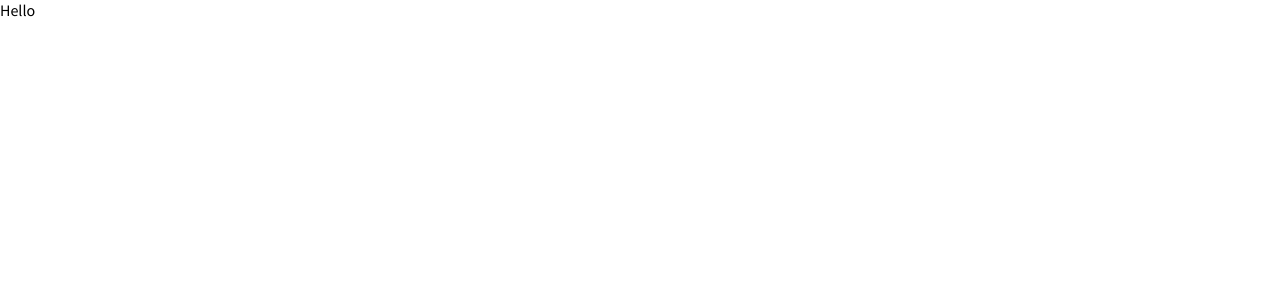
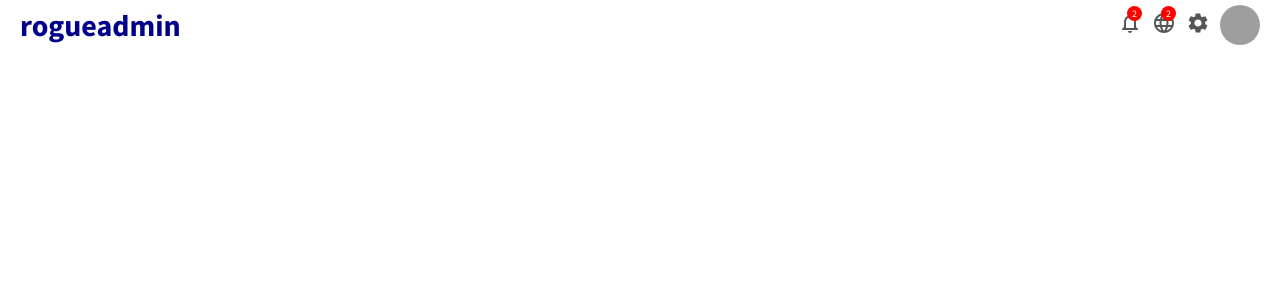
Before and after one commit to sweedalgharshi/admin-panel, a React (Create React App) app: page / in a window 1280 px wide. Shown: the top 300 px of the page. Built offline with nearby package versions, Linux system fonts and the light colour scheme; grey boxes are pictures that could not be loaded.

Commit message:
added topbar styling and skeleton

```diff
--- a/src/App.js
+++ b/src/App.js
@@ -1,7 +1,12 @@
 import "./App.css";
+import Topbar from "./components/topbar/Topbar";
 
 function App() {
-  return <div className="App">Hello</div>;
+  return (
+    <div>
+      <Topbar />
+    </div>
+  );
 }
 
 export default App;
--- /dev/null
+++ b/src/components/topbar/Topbar.jsx
@@ -0,0 +1,35 @@
+import React from "react";
+import "./topbar.css";
+import { NotificationsNone, Language, Settings } from "@mui/icons-material";
+
+function Topbar() {
+  return (
+    <div className="topbar">
+      <div className="topbar-wrapper">
+        <div className="top-left">
+          <span className="logo">rogueadmin</span>
+        </div>
+        <div className="topbar-right">
+          <div className="topbar-icon-container">
+            <NotificationsNone />
+            <span className="top-icon-badge">2</span>
+          </div>
+          <div className="topbar-icon-container">
+            <Language />
+            <span className="top-icon-badge">2</span>
+          </div>
+          <div className="topbar-icon-container">
+            <Settings />
+          </div>
+          <img
+            src="https://images.pexels.com/photos/1526814/pexels-photo-1526814.jpeg?auto=compress&cs=tinysrgb&dpr=2&w=500"
+            alt="logo"
+            className="top-avatar"
+          />
+        </div>
+      </div>
+    </div>
+  );
+}
+
+export default Topbar;
--- /dev/null
+++ b/src/components/topbar/topbar.css
@@ -0,0 +1,57 @@
+.topbar {
+  width: 100%;
+  height: 50px;
+  background-color: white;
+  position: sticky;
+  top: 0;
+  z-index: 999;
+}
+
+.topbar-wrapper {
+  height: 100%;
+  padding: 0 20px;
+  display: flex;
+  align-items: center;
+  justify-content: space-between;
+}
+
+.logo {
+  font-weight: bold;
+  font-size: 30px;
+  color: darkblue;
+  cursor: pointer;
+}
+
+.topbar-right {
+  display: flex;
+  align-items: center;
+}
+
+.topbar-icon-container {
+  position: relative;
+  cursor: pointer;
+  margin-right: 10px;
+  color: #555;
+}
+
+.top-icon-badge {
+  width: 15px;
+  height: 15px;
+  position: absolute;
+  top: -5px;
+  right: 0px;
+  background-color: red;
+  color: white;
+  border-radius: 50%;
+  display: flex;
+  align-items: center;
+  justify-content: center;
+  font-size: 10px;
+}
+
+.top-avatar {
+  width: 40px;
+  height: 40px;
+  border-radius: 50%;
+  cursor: pointer;
+}
```
Also changed, not shown: 1 other file (tests, documents, lock files or other folders).
